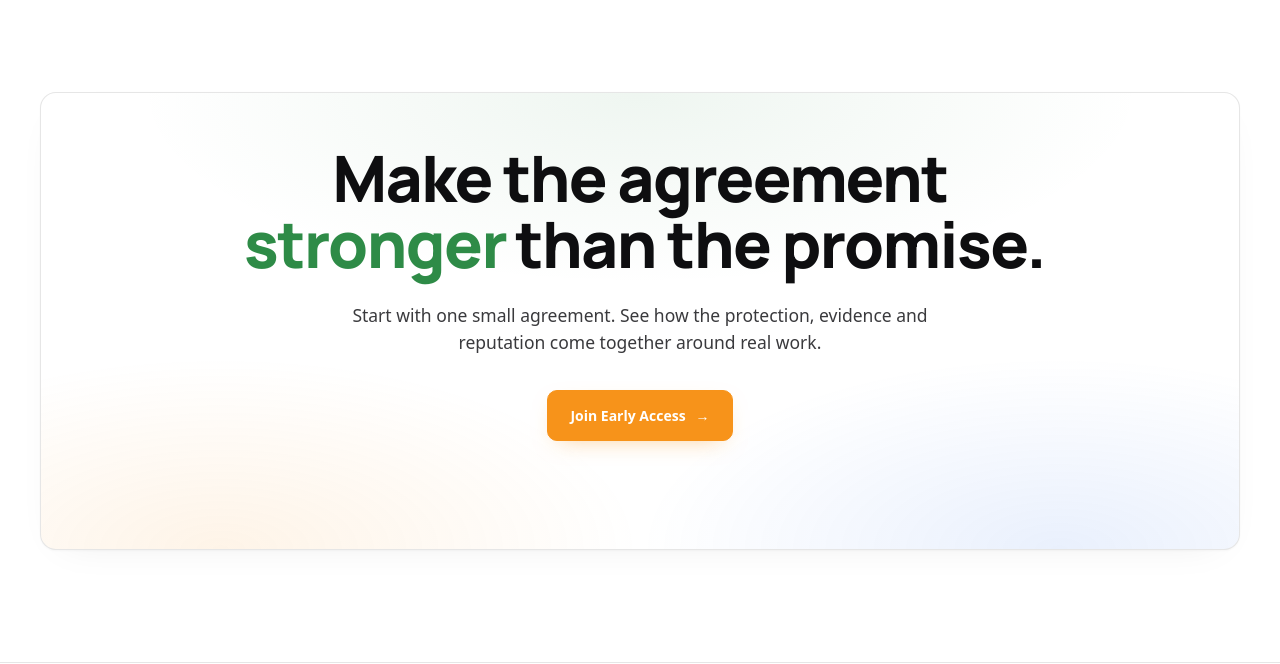
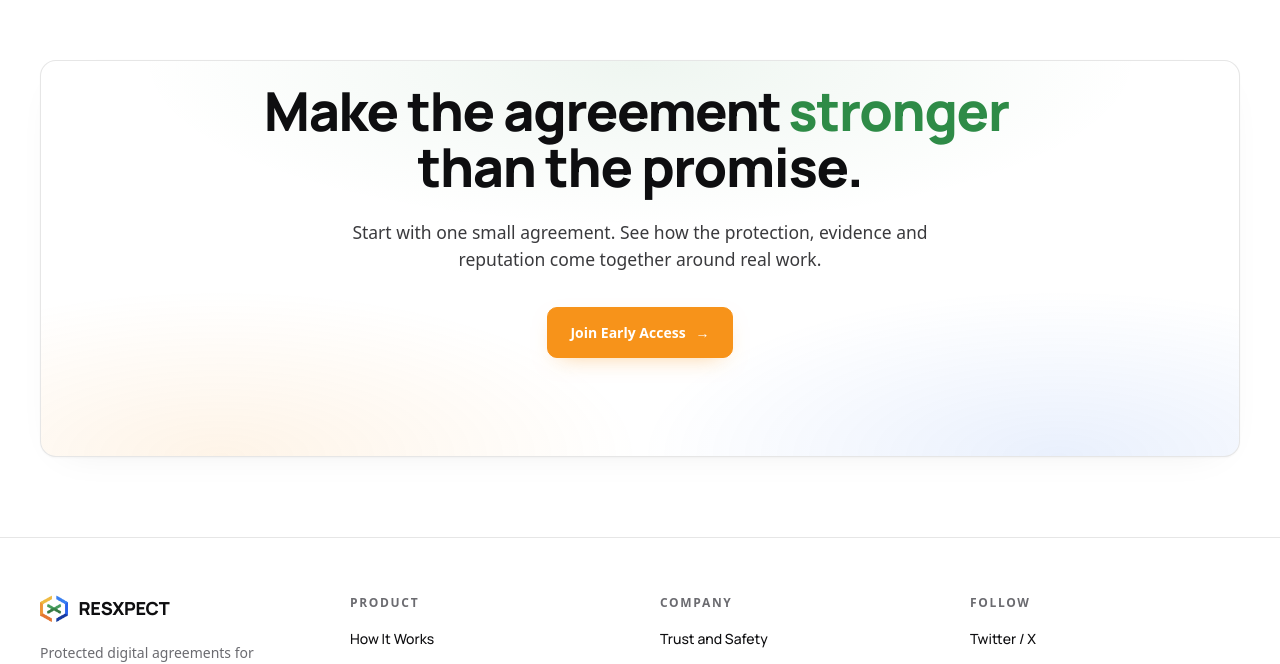
Before and after one commit to resxpect/resxpect-website, a React (Create React App) app: page / in a window 1280 px wide. Shown: the part 4183-4847 px from the top of the page. Built offline with nearby package versions, Linux system fonts and the light colour scheme.

Commit message:
Tighten final CTA spacing and heading

```diff
--- a/src/components/sections/FinalCTA.jsx
+++ b/src/components/sections/FinalCTA.jsx
@@ -8,8 +8,8 @@ const FinalCTA = () => {
             data-testid="final-cta-section"
             className="section-white"
         >
-            <div className="max-w-[1360px] mx-auto px-6 lg:px-10 py-20 lg:py-28">
-                <div className="card px-8 lg:px-16 pt-12 pb-20 lg:pt-16 lg:pb-24 text-center relative overflow-hidden">
+            <div className="max-w-[1360px] mx-auto px-6 lg:px-10 py-14 lg:py-20">
+                <div className="card px-8 lg:px-16 pt-10 pb-16 lg:pt-13 lg:pb-20 text-center relative overflow-hidden">
                     {/* Multi-colour soft glow */}
                     <div
                         className="absolute inset-0 pointer-events-none"
@@ -24,13 +24,13 @@ const FinalCTA = () => {
                     <div
                         className="relative z-10 max-w-[820px] mx-auto"
                         style={{
-                            transform: "translateY(-12px)",
+                            transform: "translateY(-18px)",
                         }}
                     >
                         <h2
                             className="font-display mb-6"
                             style={{
-                                fontSize: "clamp(36px, 5vw, 68px)",
+                                fontSize: "clamp(30px, 4.2vw, 56px)",
                                 lineHeight: 1.04,
                                 letterSpacing: "-0.025em",
                                 color: "var(--ink)",
```
